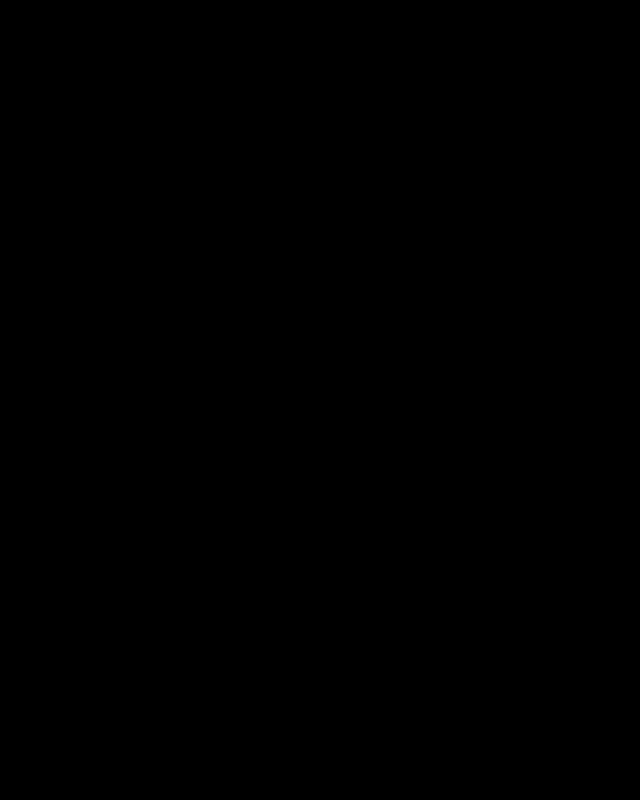
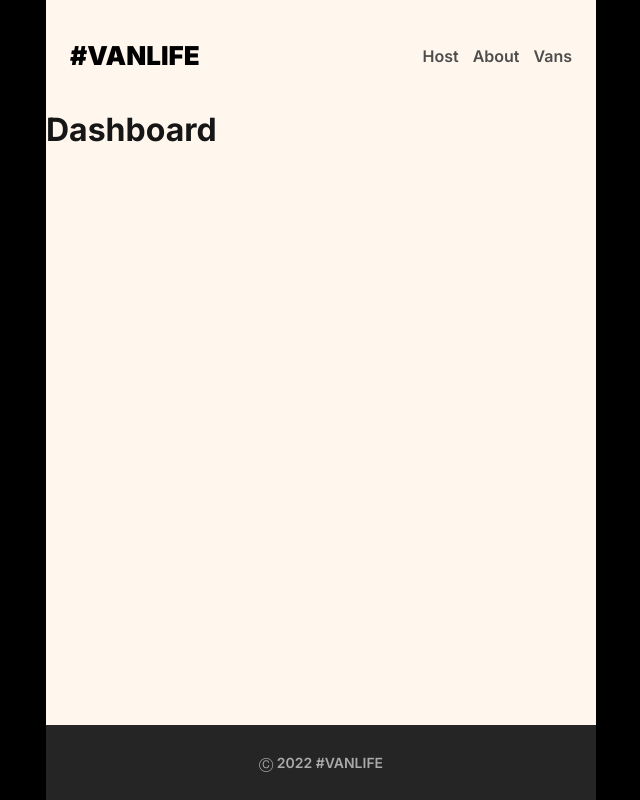
Before and after one commit to ban-lee/scrimba-vanlife, a React (Vite) app: page /host in a window 1280 px wide. Before the commit this address had no page. Shown: the whole page, without its empty margins (319-959 px from the left). Built offline with nearby package versions, Linux system fonts and the light colour scheme; what miragejs would draw is missing.

Commit message:
Bootstrap host pages

```diff
--- a/src/index.jsx
+++ b/src/index.jsx
@@ -3,6 +3,9 @@
 import { About } from './pages/about';
 import { BrowserRouter, Route, Routes } from 'react-router-dom';
 import { Home } from './pages/home';
+import { HostDashboard } from './pages/host/host-dashboard';
+import { HostIncome } from './pages/host/host-income';
+import { HostReviews } from './pages/host/host-reviews';
 import { Layout } from './components/layout';
 import { Vans } from './pages/vans';
 import { VanDetail } from './pages/van-detail';
@@ -16,8 +19,13 @@
         <Route element={<Layout />}>
           <Route path="/" element={<Home />} />
           <Route path="/about" element={<About />} />
+
           <Route path="/vans" element={<Vans />} />
           <Route path="/vans/:id" element={<VanDetail />} />
+
+          <Route path="/host" element={<HostDashboard />} />
+          <Route path="/host/income" element={<HostIncome />} />
+          <Route path="/host/reviews" element={<HostReviews />} />
         </Route>
       </Routes>
     </BrowserRouter>
--- /dev/null
+++ b/src/pages/host/host-dashboard.jsx
@@ -0,0 +1,3 @@
+export function HostDashboard() {
+  return <h1>Dashboard</h1>;
+}
--- /dev/null
+++ b/src/pages/host/host-income.jsx
@@ -0,0 +1,3 @@
+export function HostIncome() {
+  return <h1>Income</h1>;
+}
--- /dev/null
+++ b/src/pages/host/host-reviews.jsx
@@ -0,0 +1,3 @@
+export function HostReviews() {
+  return <h1>Reviews</h1>;
+}
```
